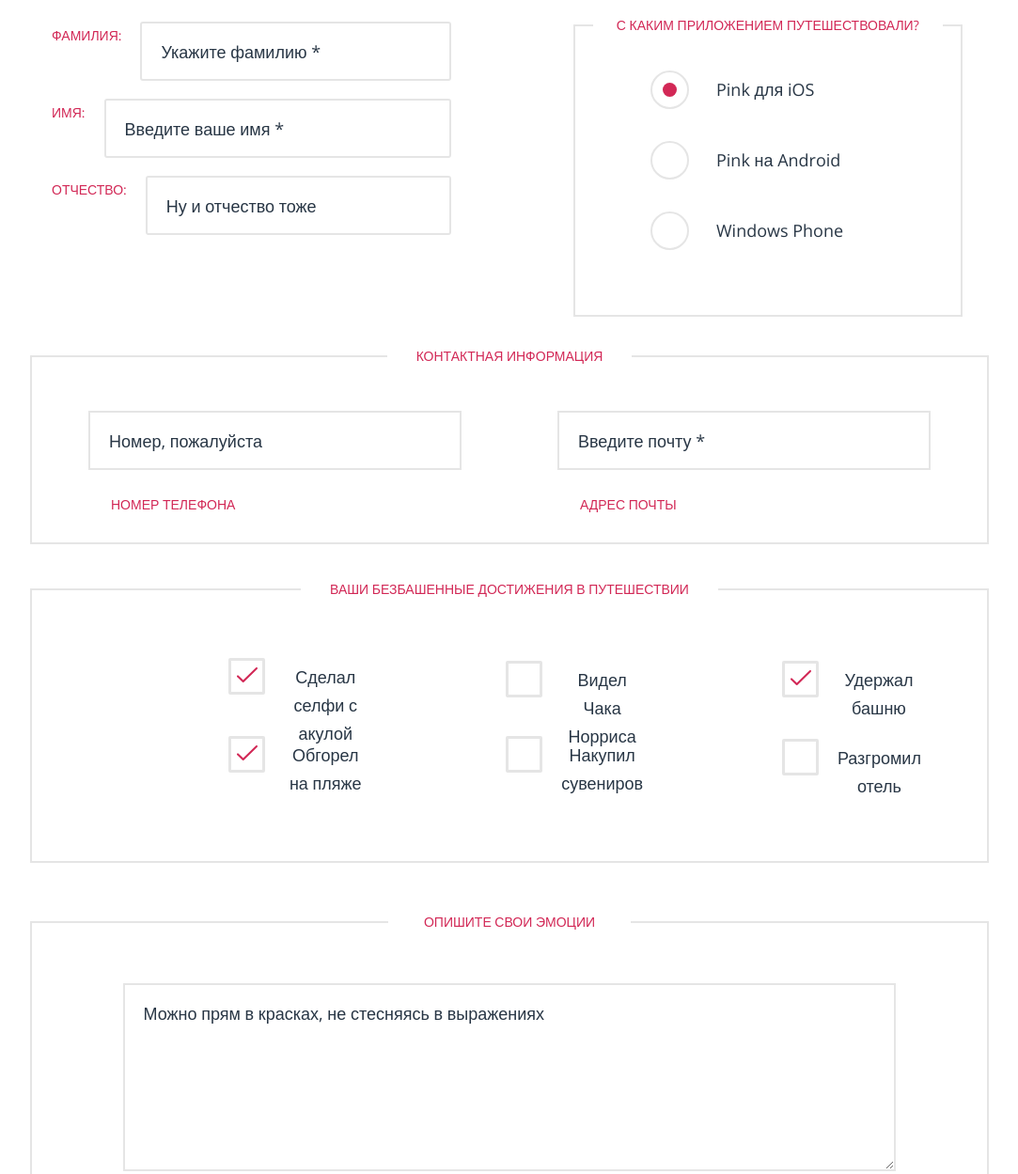
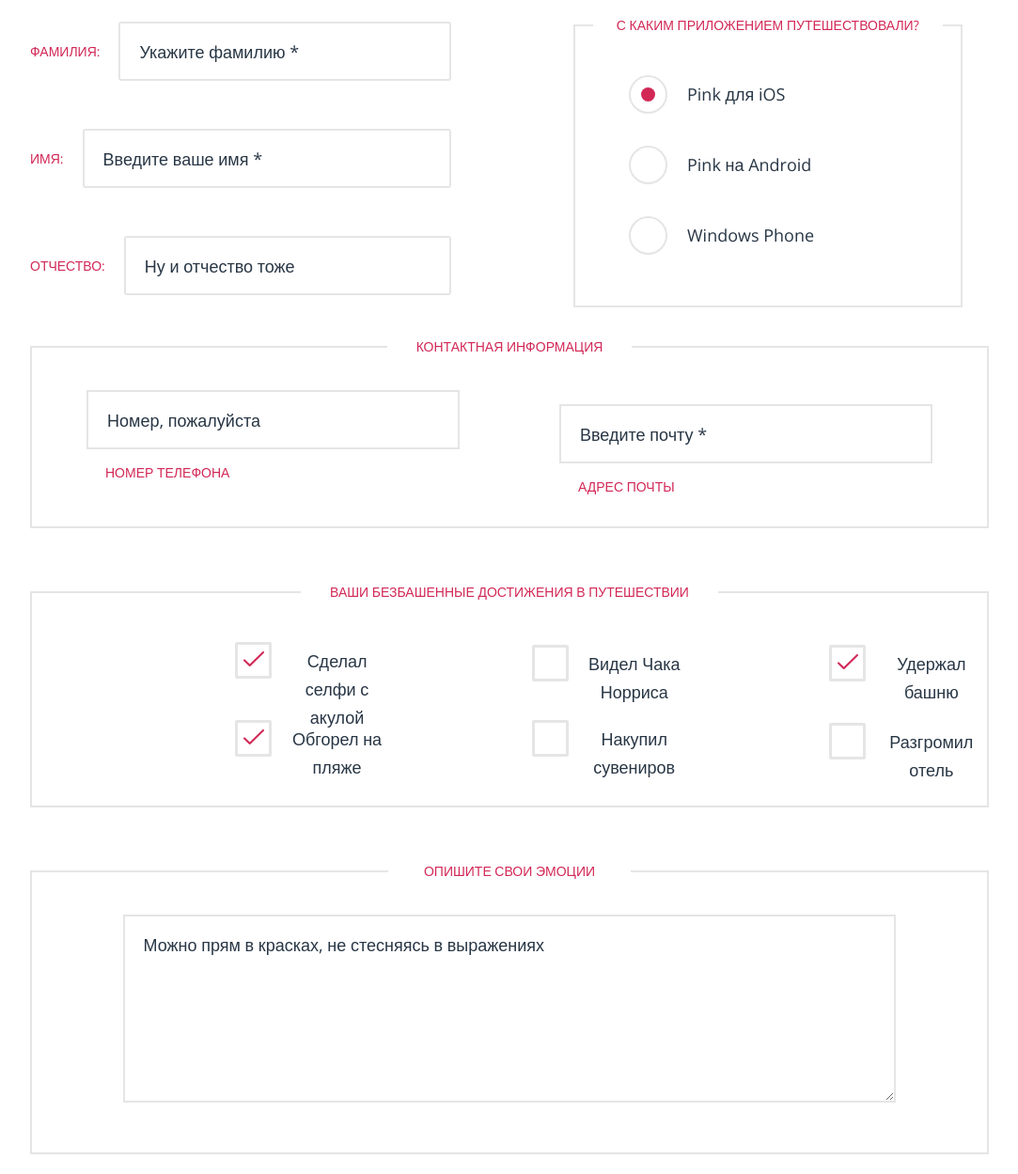
Before and after one commit to Berrouz777/1436929-pink-21, a website: page source/form.html in a window 1280 px wide. Shown: the part 486-1735 px from the top of the page at 94% size, without its empty margins (98-1181 px from the left). Drawn offline with nearby package versions, Linux system fonts and the light colour scheme; files that its build step writes are made by us from their sources.

Commit message:
делаю пиксель для планшета

```diff
--- a/source/form.html
+++ b/source/form.html
@@ -209,7 +209,7 @@
         <fieldset class="form__emotion emotion">
           <legend class="emotion__title">Опишите свои эмоции</legend>
           <label class="visually-hidden" for="emotion">Напишите в поле ввода</label>
-          <textarea class="emotion__text" id="emotion" rows="5"
+          <textarea class="emotion__text" id="emotion" rows="4"
             placeholder="Можно прям в красках, не стесняясь в выражениях"></textarea>
         </fieldset>
       </div>
--- a/source/sass/blocks/form/app.scss
+++ b/source/sass/blocks/form/app.scss
@@ -6,7 +6,7 @@
   @media (min-width: $tablet-width) {
     background-color: $white;
     padding: 0;
-    margin: 30px 20px;
+    margin: 45px 20px 25px 20px;
   }
 
   @media (min-width: $desktop-width) {
@@ -32,13 +32,19 @@
   padding-top: 40px;
 
   @media (min-width: $tablet-width) {
-    padding: 30px 80px;
+    padding: 35px 0 60px 57px;
   }
 }
 
 .app__item {
   position: relative;
   padding-bottom: 45px;
+
+  @media (min-width: $tablet-width) {
+    &:last-of-type {
+      padding-bottom: 0;
+    }
+  }
 }
 
 .app__name {
@@ -71,6 +77,10 @@
     border-radius: 50%;
     background-color: $pink;
   }
+
+  @media (min-width: $tablet-width) {
+    padding-left: 62px;
+  }
 }
 
 .app__radio:checked + label::after {
--- a/source/sass/blocks/form/contacts.scss
+++ b/source/sass/blocks/form/contacts.scss
@@ -16,7 +16,7 @@
   @include list-style;
 
   @media (min-width: $tablet-width) {
-    padding: 20px 60px;
+    padding: 15px 58px 22px 58px;
   }
 
   @media (min-width: $desktop-width) {
@@ -29,7 +29,7 @@
   display: flex;
   position: relative;
   flex-direction: column;
-  padding-top: 15px;
+  padding-top: 8px;
 
   &-name {
     font-size: 14px;
@@ -55,9 +55,14 @@
   }
 
   @media (min-width: $tablet-width) {
+    &:nth-child(2) {
+      padding-top: 23px;
+    }
+
     &-name {
       order: 2;
-      padding-top: 22px;
+      padding-top: 10px;
+      padding-left: 20px;
     }
 
     &-text {
--- a/source/sass/blocks/form/emotion.scss
+++ b/source/sass/blocks/form/emotion.scss
@@ -27,8 +27,8 @@
 
   @media (min-width: $tablet-width) {
     display: block;
-    margin: 42px auto 53px auto;
-    height: 189px;
+    margin: 23px auto 53px auto;
+    height: 180px;
     width: 81%;
   }
 }
--- a/source/sass/blocks/form/form.scss
+++ b/source/sass/blocks/form/form.scss
@@ -62,6 +62,7 @@
 
   @media (min-width: $tablet-width) {
     order: 3;
+    padding-bottom: 45px;
 
     .form__contacts {
       border: 2px solid $very-light-shade-grey-dif2;
@@ -96,6 +97,7 @@
 
   @media (min-width: $tablet-width) {
     order: 5;
+    padding-top: 45px;
 
     .form__emotion {
       border: 2px solid $very-light-shade-grey-dif2;
--- a/source/sass/blocks/form/progress.scss
+++ b/source/sass/blocks/form/progress.scss
@@ -37,7 +37,7 @@
   padding-top: 20px;
 
   @media (min-width: $tablet-width) {
-    padding: 50px 62px;
+    padding: 30px 0 8px 58px;
   }
 
   @media (min-width: $desktop-width) {
--- a/source/sass/blocks/form/prolog.scss
+++ b/source/sass/blocks/form/prolog.scss
@@ -13,7 +13,7 @@
 
   @media (min-width: $tablet-width) {
     font-size: 18px;
-    padding: 0 65px;
+    padding: 75px 65px 35px 65px;
 
     span {
       display: inline;
--- a/source/sass/blocks/form/your-name.scss
+++ b/source/sass/blocks/form/your-name.scss
@@ -41,8 +41,15 @@
 
   @media (min-width: $tablet-width) {
     flex-direction: row;
+    align-items: center;
+    padding-bottom: 32px;
+
+    &:last-of-type {
+      padding-bottom: 0;
+    }
 
     &-name {
+      padding: 0;
       margin-right: 20px;
     }
 
--- a/source/sass/blocks/header.scss
+++ b/source/sass/blocks/header.scss
@@ -83,6 +83,10 @@
   &-form {
     @include container;
     padding-top: 5px;
+
+    @media (min-width: $tablet-width) {
+      padding-top: 15px;
+    }
 
     @media (min-width: $desktop-width) {
       @include container-desktop;
```
